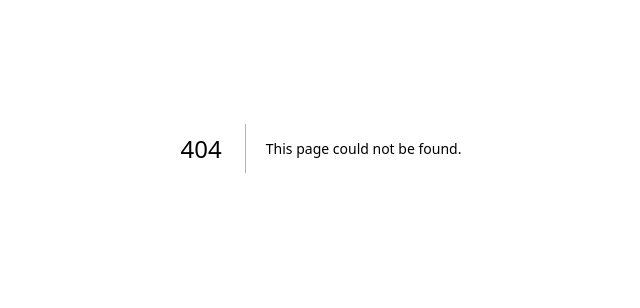
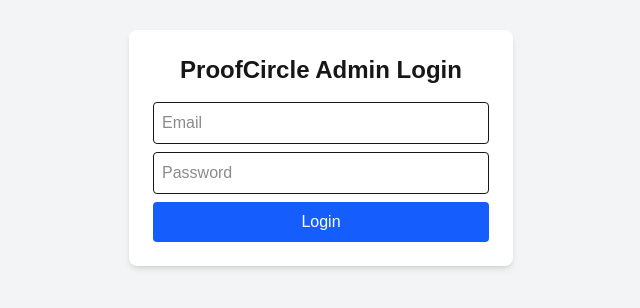
Before and after one commit to christylopez111/proofcircle-secure, a Next.js app: page /admin in a window 1280 px wide. Before the commit this address had no page. Shown: the part 252-560 px from the top of the page, without its empty margins (319-959 px from the left). Built offline with nearby package versions, Linux system fonts and the light colour scheme; no server answers.

Commit message:
Initial secure Next.js app setup

```diff
--- /dev/null
+++ b/src/app/admin/page.tsx
@@ -0,0 +1,67 @@
+"use client";
+
+import { useState } from "react";
+import { createClient } from "@/lib/supabaseClient";
+import { useRouter } from "next/navigation";
+
+export default function AdminLogin() {
+  const supabase = createClient();
+  const router = useRouter();
+  const [email, setEmail] = useState("");
+  const [password, setPassword] = useState("");
+  const [error, setError] = useState<string | null>(null);
+
+  const handleLogin = async (e: React.FormEvent) => {
+    e.preventDefault();
+    setError(null);
+
+    const { error } = await supabase.auth.signInWithPassword({
+      email,
+      password,
+    });
+
+    if (error) {
+      setError(error.message);
+    } else {
+      router.push("/backoffice"); // 👈 redirect after login
+    }
+  };
+
+  return (
+    <div className="flex items-center justify-center min-h-screen bg-gray-100">
+      <form
+        onSubmit={handleLogin}
+        className="bg-white p-6 rounded-lg shadow-md w-96"
+      >
+        <h1 className="text-2xl font-bold mb-4 text-center">
+          ProofCircle Admin Login
+        </h1>
+
+        <input
+          type="email"
+          placeholder="Email"
+          value={email}
+          onChange={(e) => setEmail(e.target.value)}
+          className="w-full p-2 border rounded mb-2"
+        />
+
+        <input
+          type="password"
+          placeholder="Password"
+          value={password}
+          onChange={(e) => setPassword(e.target.value)}
+          className="w-full p-2 border rounded mb-2"
+        />
+
+        {error && <p className="text-red-500 text-sm mb-2">{error}</p>}
+
+        <button
+          type="submit"
+          className="w-full bg-blue-600 text-white py-2 rounded hover:bg-blue-700"
+        >
+          Login
+        </button>
+      </form>
+    </div>
+  );
+}
--- /dev/null
+++ b/src/app/backoffice/page.tsx
@@ -0,0 +1,59 @@
+"use client";
+
+import { useEffect, useState } from "react";
+import { useRouter } from "next/navigation";
+import { createClient } from "@/lib/supabaseClient";
+
+export default function BackOfficePage() {
+  const router = useRouter();
+  const supabase = createClient();
+
+  const [loading, setLoading] = useState(true);
+  const [user, setUser] = useState<any>(null);
+
+  useEffect(() => {
+    const checkUser = async () => {
+      const {
+        data: { session },
+      } = await supabase.auth.getSession();
+
+      if (!session) {
+        // 🚨 No user logged in → redirect to admin login
+        router.push("/admin");
+      } else {
+        setUser(session.user);
+      }
+      setLoading(false);
+    };
+
+    checkUser();
+  }, [router, supabase]);
+
+  const handleLogout = async () => {
+    await supabase.auth.signOut();
+    router.push("/admin");
+  };
+
+  if (loading) {
+    return (
+      <div className="min-h-screen flex items-center justify-center text-lg">
+        Checking authentication...
+      </div>
+    );
+  }
+
+  return (
+    <div className="min-h-screen flex flex-col items-center justify-center bg-gray-100 p-8">
+      <h1 className="text-3xl font-bold mb-6">📊 ProofCircle Back Office</h1>
+      <p className="mb-6 text-gray-700">
+        Welcome, <strong>{user?.email}</strong>! You are logged in securely.
+      </p>
+      <button
+        onClick={handleLogout}
+        className="px-4 py-2 bg-red-600 text-white rounded hover:bg-red-700 transition"
+      >
+        Logout
+      </button>
+    </div>
+  );
+}
--- a/src/app/page.tsx
+++ b/src/app/page.tsx
@@ -1,6 +1,16 @@
+"use client"
+
 import Image from "next/image";
+import { createClient } from "@/lib/supabaseClient";
 
 export default function Home() {
+  // ✅ Debug check for environment variables
+  console.log("Supabase URL:", process.env.NEXT_PUBLIC_SUPABASE_URL);
+
+  // ✅ Debug check for Supabase client
+  const supabase = createClient();
+  console.log("Supabase client test:", supabase);
+
   return (
     <div className="font-sans grid grid-rows-[20px_1fr_20px] items-center justify-items-center min-h-screen p-8 pb-20 gap-16 sm:p-20">
       <main className="flex flex-col gap-[32px] row-start-2 items-center sm:items-start">
--- /dev/null
+++ b/src/lib/supabaseClient.ts
@@ -0,0 +1,8 @@
+import { createBrowserClient } from "@supabase/ssr"
+
+export function createClient() {
+  return createBrowserClient(
+    process.env.NEXT_PUBLIC_SUPABASE_URL!,
+    process.env.NEXT_PUBLIC_SUPABASE_ANON_KEY!
+  )
+}
```
Also changed, not shown: package.json (+8 -6 lines), 1 other file (tests, documents, lock files or other folders).
